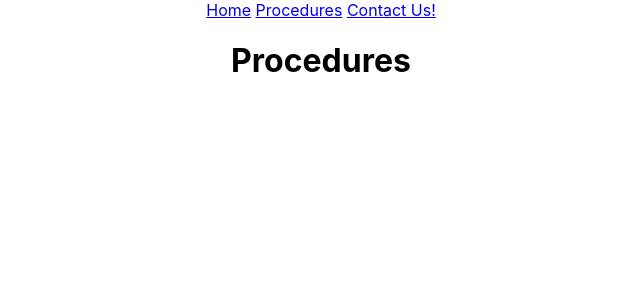
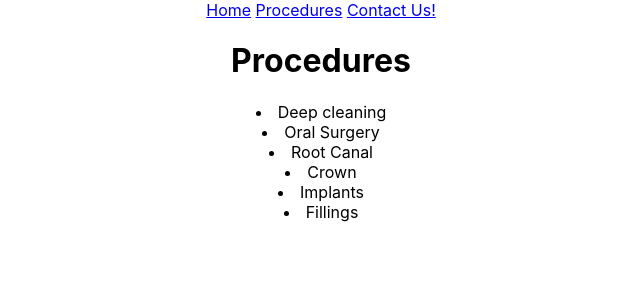
Before and after one commit to subrataroy321/dentist_website_react_router, a React (Create React App) app: page /procedures in a window 1280 px wide. Shown: the top 300 px of the page, without its empty margins (319-959 px from the left). Built offline with nearby package versions, Linux system fonts and the light colour scheme.

Commit message:
[procedures] add procedures list

```diff
--- a/src/App.js
+++ b/src/App.js
@@ -12,6 +12,14 @@
 
 
 function App() {
+  const procedures = [
+    "Deep cleaning",
+    "Oral Surgery",
+    "Root Canal",
+    "Crown",
+    "Implants",
+    "Fillings"
+  ]
   return (
     <Router>
       <div className="App">
@@ -21,7 +29,7 @@
           <Link to="/contact">Contact Us!</Link>{'  '}
         </nav>
         <Route exact path='/' component={Home}/>
-        <Route path='/procedures' component={Procedures}/>
+        <Route path='/procedures' render={()=> <Procedures procedures={procedures} />}/>
         <Route path='/contact' component={Contact}/>
       </div>
     </Router>
--- a/src/components/Procedures.js
+++ b/src/components/Procedures.js
@@ -2,9 +2,14 @@
 
 class Procedures extends Component {
     render() {
+        const proceduresList = this.props.procedures.map((p,i) => {
+            return <li key={i}>{p}</li>
+        })
+
         return (
             <div>
                 <h1>Procedures</h1>
+                {proceduresList}
             </div>
         )
     }
```
